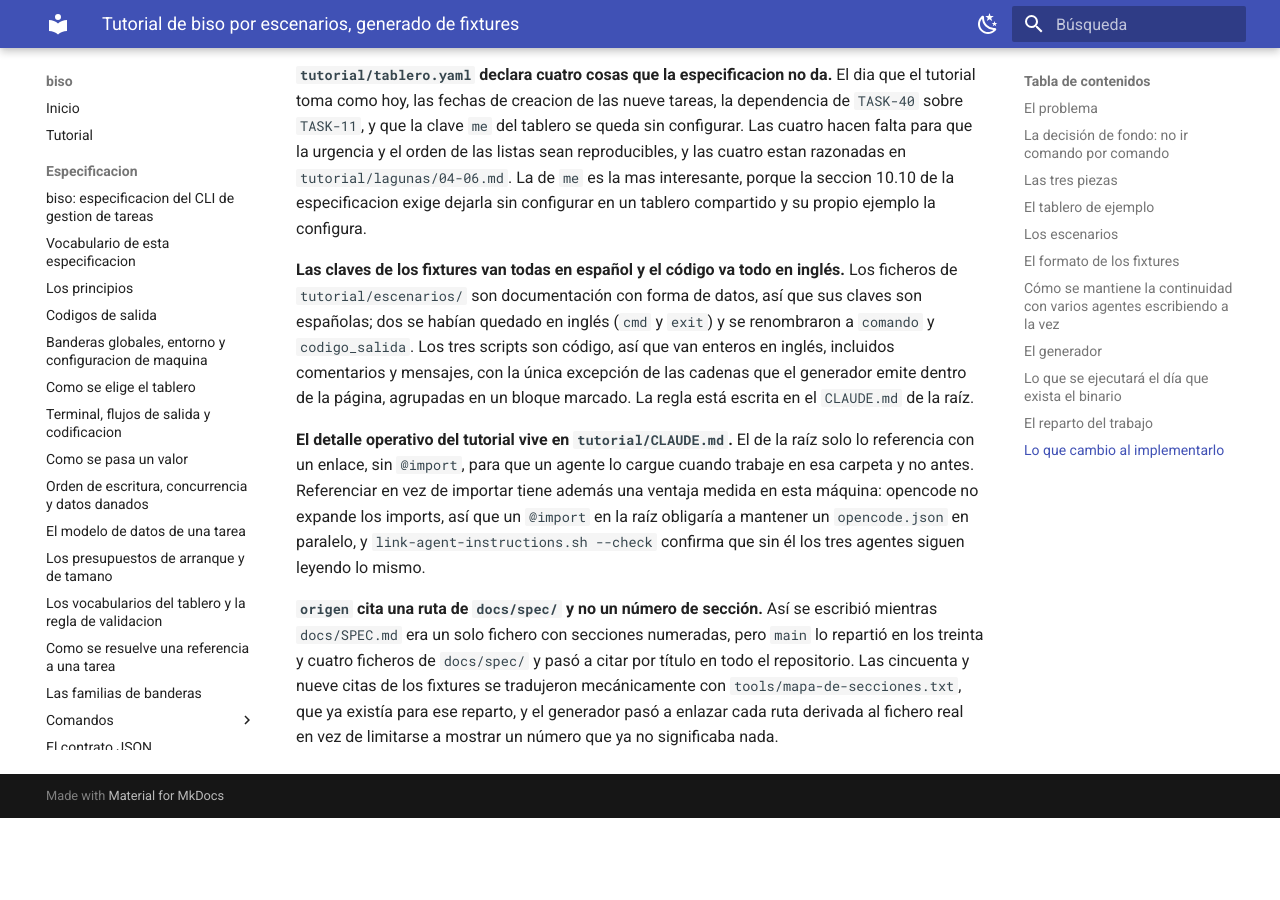
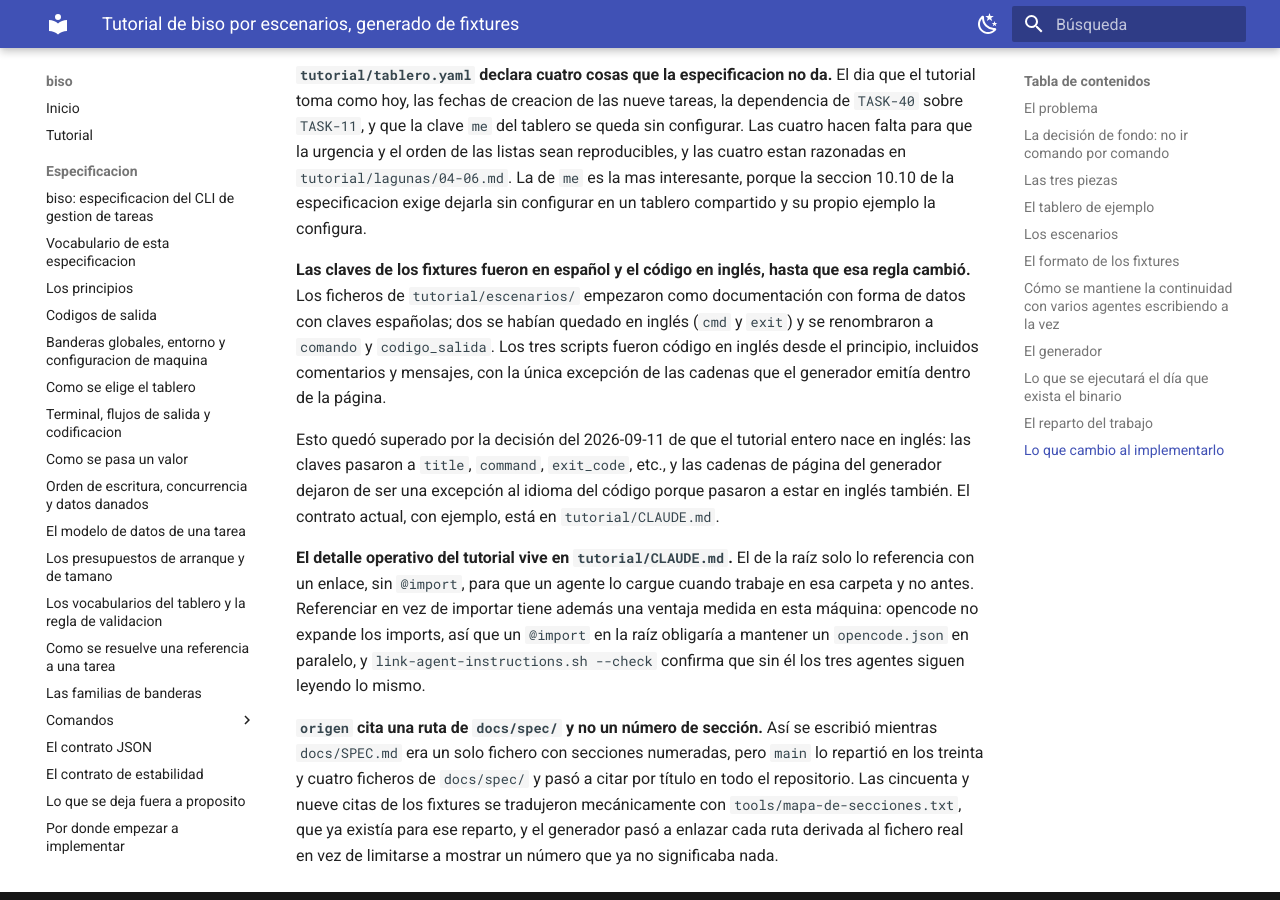
Before and after one commit to avilches/Biso, an MkDocs documentation site: the page built from docs/superpowers/specs/2026-09-10-tutorial-por-escenarios-design.md, in a window 1280 px wide and 900 px high, scrolled down 7768 px. Built offline with MkDocs 1.6.1 and Material for MkDocs 9.7.7, drawn with Linux system fonts in a browser that asks for light colours; before the commit the page ends 8586 px from its top, so only the background shows below that.

Commit message:
Corrige dos cosas que encontro la revision
TASK-19 se cierra en el escenario 10 con ac 6/6 (los dos criterios originales mas los
cuatro que añade ese mismo escenario), pero el escenario 11 la citaba con ac 2/2, una
suposicion que se quedo de cuando ese bloque se escribio sin ver el final real del
escenario 10. Su propio board_in ya decia "igual que lo deja el capitulo 10", asi que el
dato correcto es el que declara el capitulo 10, no una suposicion aparte.

Y el documento de diseño del 2026-09-10 todavia decia, en su registro de lo que cambio al
implementarlo, que las claves de los fixtures eran españolas: esa frase quedo superada por
la decision del 2026-09-11 de que el tutorial entero nace en ingles, asi que se anota como
tal en vez de dejarla contradecir el resto del documento.

```diff
--- a/docs/superpowers/specs/2026-09-10-tutorial-por-escenarios-design.md
+++ b/docs/superpowers/specs/2026-09-10-tutorial-por-escenarios-design.md
@@ -255,12 +255,16 @@
 especificacion exige dejarla sin configurar en un tablero compartido y su propio ejemplo la
 configura.
 
-**Las claves de los fixtures van todas en español y el código va todo en inglés.** Los ficheros de
-`tutorial/escenarios/` son documentación con forma de datos, así que sus claves son españolas; dos se
-habían quedado en inglés (`cmd` y `exit`) y se renombraron a `comando` y `codigo_salida`. Los tres
-scripts son código, así que van enteros en inglés, incluidos comentarios y mensajes, con la única
-excepción de las cadenas que el generador emite dentro de la página, agrupadas en un bloque marcado.
-La regla está escrita en el `CLAUDE.md` de la raíz.
+**Las claves de los fixtures fueron en español y el código en inglés, hasta que esa regla cambió.**
+Los ficheros de `tutorial/escenarios/` empezaron como documentación con forma de datos con claves
+españolas; dos se habían quedado en inglés (`cmd` y `exit`) y se renombraron a `comando` y
+`codigo_salida`. Los tres scripts fueron código en inglés desde el principio, incluidos comentarios y
+mensajes, con la única excepción de las cadenas que el generador emitía dentro de la página.
+
+Esto quedó superado por la decisión del 2026-09-11 de que el tutorial entero nace en inglés: las
+claves pasaron a `title`, `command`, `exit_code`, etc., y las cadenas de página del generador dejaron
+de ser una excepción al idioma del código porque pasaron a estar en inglés también. El contrato
+actual, con ejemplo, está en `tutorial/CLAUDE.md`.
 
 **El detalle operativo del tutorial vive en `tutorial/CLAUDE.md`.** El de la raíz solo lo referencia
 con un enlace, sin `@import`, para que un agente lo cargue cuando trabaje en esa carpeta y no antes.
```
Also changed, not shown: docs/TUTORIAL.md (+2 -2 lines), 1 other file.
